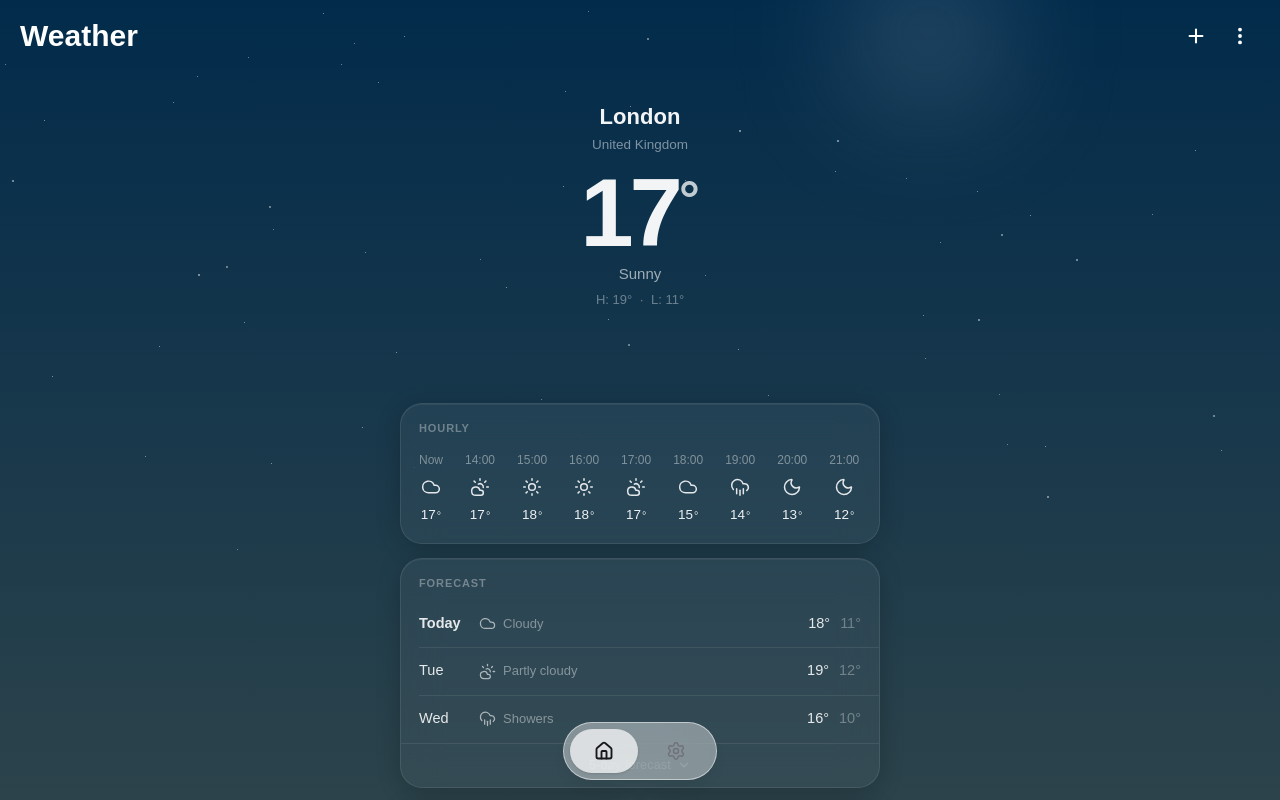
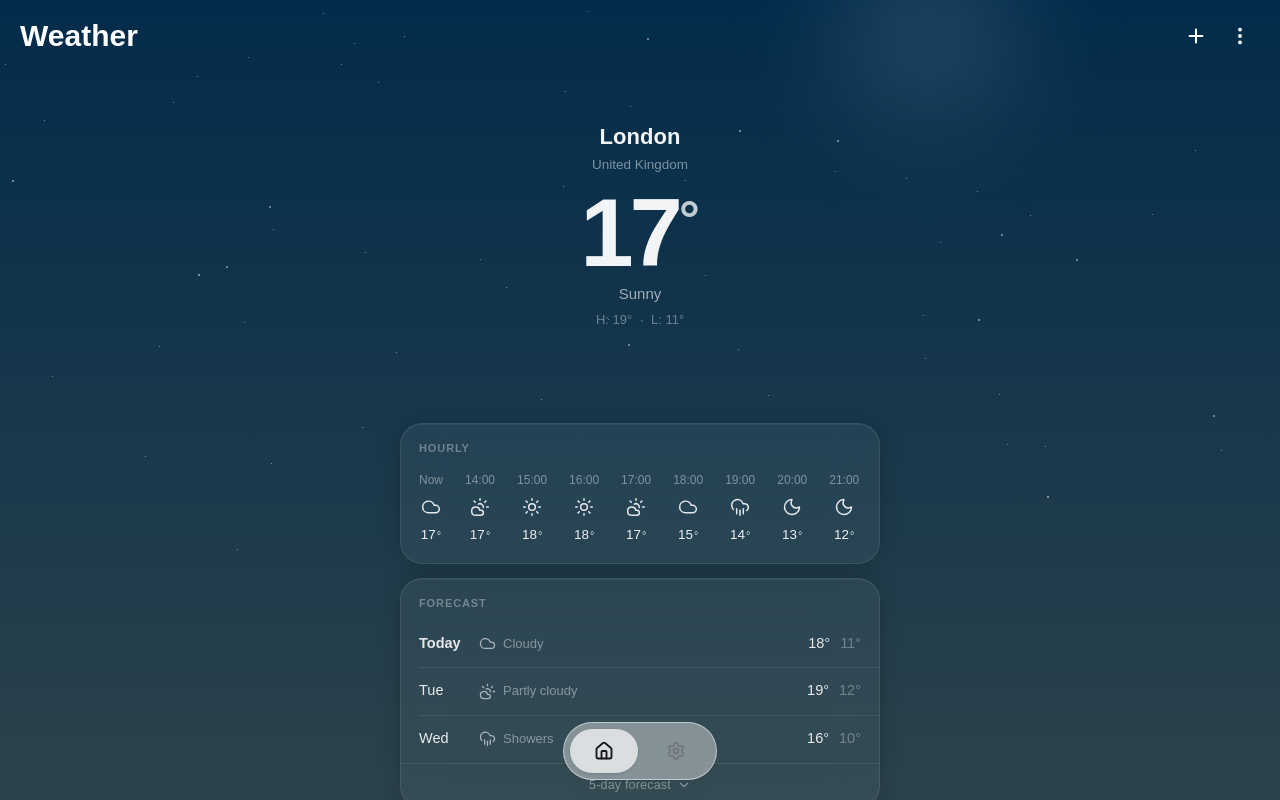
Before and after one commit to TheVamoraProject/VamoraWeather, a Next.js app in the folder web/: page / in a window 1280 px wide. Built offline with nearby package versions, Linux system fonts and the light colour scheme.

Commit message:
Increase top padding in Hero section

```diff
--- a/web/app/page.tsx
+++ b/web/app/page.tsx
@@ -172,7 +172,7 @@ export default function WeatherHome() {
           {/* ══ Hero ═════════════════════════════════════════════════════ */}
           <div style={{
             textAlign: "center",
-            paddingTop: 20,
+            paddingTop: 40,
             paddingBottom: 80,
           }}>
             <h1 style={{
```
